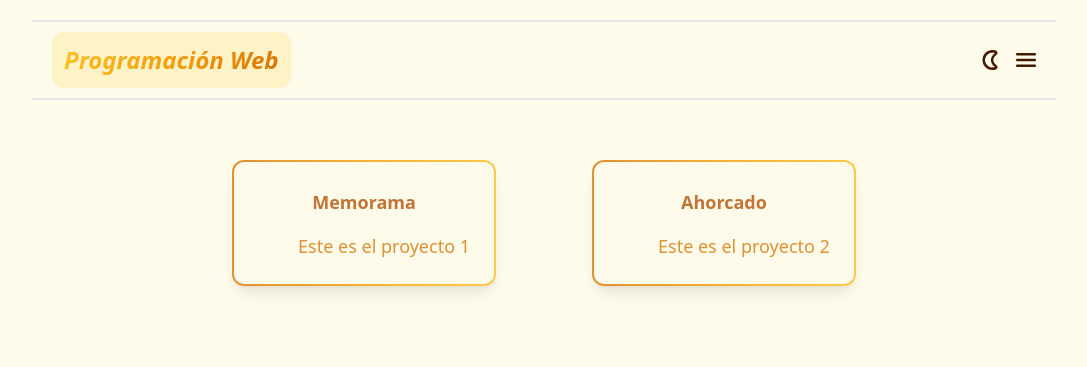
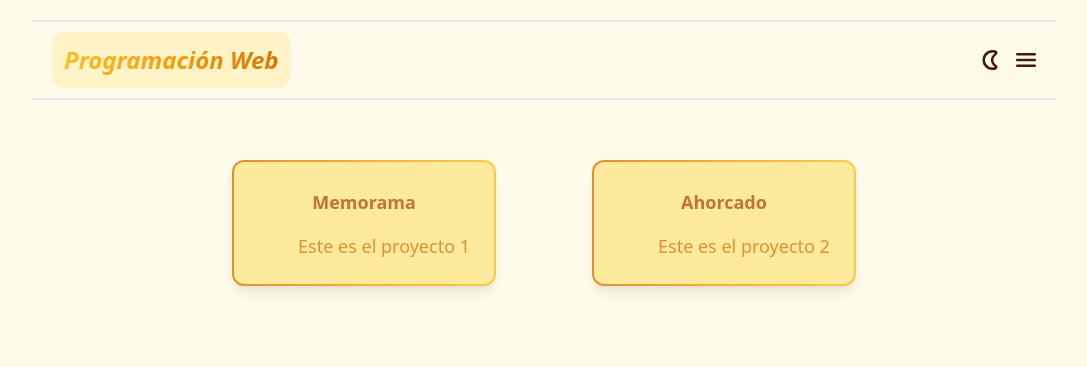
Before and after one commit to Goyoz/web, an Astro site: page /proyecto in a window 1280 px wide. Shown: the top 367 px of the page, without its empty margins (96-1183 px from the left). Built offline with nearby package versions, Linux system fonts and the light colour scheme; Astro itself is replaced by a stand-in of ours.

Commit message:
Update Proyecto.astro

```diff
--- a/src/componentes/Proyecto.astro
+++ b/src/componentes/Proyecto.astro
@@ -7,7 +7,7 @@ interface Props {
 const { title, link, description } = Astro.props;
 ---
 <article class=" rounded-xl bg-gradient-to-r from-amber-600 via-amber-500 to-amber-400 p-0.5 transition shadow-lg hover:shadow-2xl opacity-80 hover:opacity-100 hover:scale-105 m-10">
-	<div class="rounded-[10px] bg-amber-50 p-4 sm:p-6">
+	<div class="rounded-[10px] bg-amber-200 p-4 sm:p-6">
 		<div class=" w-full flex justify-between text-amber-700">
 			<div class="w-full flex justify-center">
 				<a href={link} target="_blank">
```
